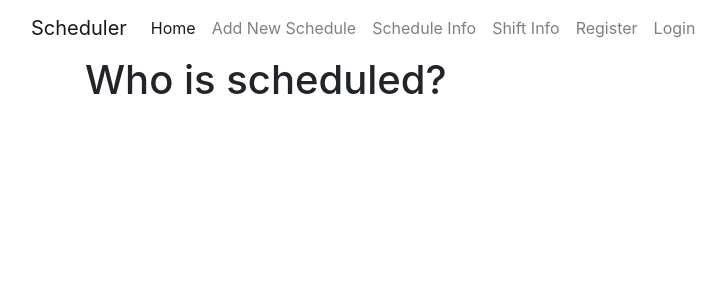
After one commit to Terry-Martin/emp-scheduler, a Django app: page /schedule_info/ in a window 1280 px wide. The commit adds this page. Shown: the top 300 px of the page, without its empty margins (0-726 px from the left). Run offline with Django 3.2, Linux system fonts and the light colour scheme; data that the repository does not hold is empty.

```diff
--- a/emp_scheduler_app/models.py
+++ b/emp_scheduler_app/models.py
@@ -49,4 +49,5 @@ class Scheduled(models.Model):
     emp_detail = models.ForeignKey(Emp_Details, on_delete=models.CASCADE)
 
     def __str__(self):
-        return self.shift
+        # return self.shift.name
+        return self.emp_detail.first_name + self.shift.name
--- a/emp_scheduler_app/urls.py
+++ b/emp_scheduler_app/urls.py
@@ -1,5 +1,5 @@
 from django.urls import path
-from .views import HomeView, InfoView, AddNewEmployeeView, AddScheduleView, ShiftView
+from .views import HomeView, InfoView, AddNewEmployeeView, AddScheduleView, ShiftView, ScheduleView
 
 urlpatterns = [
     path('', HomeView.as_view(), name="home"),
@@ -8,5 +8,6 @@ urlpatterns = [
          name='add_new_employee'),
     path('add_schedule/', AddScheduleView.as_view(),
          name='add_schedule'),
-    path('shift_info/', ShiftView.as_view(), name="shift_info")
+    path('shift_info/', ShiftView.as_view(), name="shift_info"),
+    path('schedule_info/', ScheduleView.as_view(), name="schedule_info")
 ]
--- a/emp_scheduler_app/views.py
+++ b/emp_scheduler_app/views.py
@@ -32,3 +32,8 @@ class AddScheduleView(CreateView):
 class ShiftView(ListView):
     model = Shift
     template_name = 'shift_info.html'
+
+
+class ScheduleView(ListView):
+    model = Scheduled
+    template_name = 'schedule_info.html'
--- a/templates/base.html
+++ b/templates/base.html
@@ -32,6 +32,9 @@
                     </li>
                     <li class="nav-item">
                         <a class="nav-link" href="{% url 'add_schedule' %}">Add New Schedule</a>
+                    </li>
+                    <li class="nav-item">
+                        <a class="nav-link" href="{% url 'schedule_info' %}">Schedule Info</a>
                     </li>
                     <li class="nav-item">
                         <a class="nav-link" href="{% url 'shift_info' %}">Shift Info</a>
--- a/templates/emp_info.html
+++ b/templates/emp_info.html
@@ -12,6 +12,7 @@
 {{ emp_details.name_tag }}
 {{ emp_details.department }}
 {{ emp_details.last_name }}
-{{ emp_details.first_name }}
+{{ emp_details.shifts.name }}
+
 
 {% endblock %}
--- /dev/null
+++ b/templates/schedule_info.html
@@ -0,0 +1,18 @@
+{% extends 'base.html' %}
+
+{% block content %}
+
+<h1>Who is scheduled?</h1>
+
+{% for schedule in object_list %}
+<ul>
+    <li>
+        {{ schedule.last_name}}
+        {{ schedule.shift}}
+        {{ schedule.emp_detail}}
+    </li>
+</ul>
+
+{% endfor %}
+
+{% endblock %}
```
